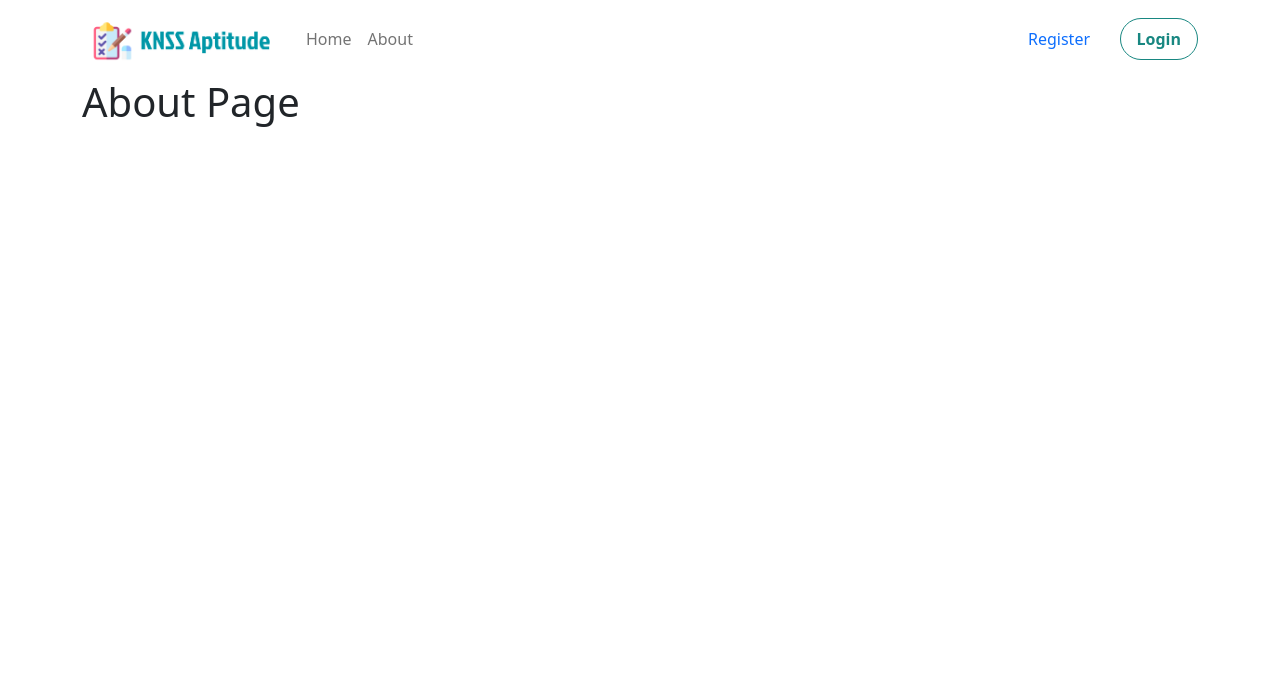
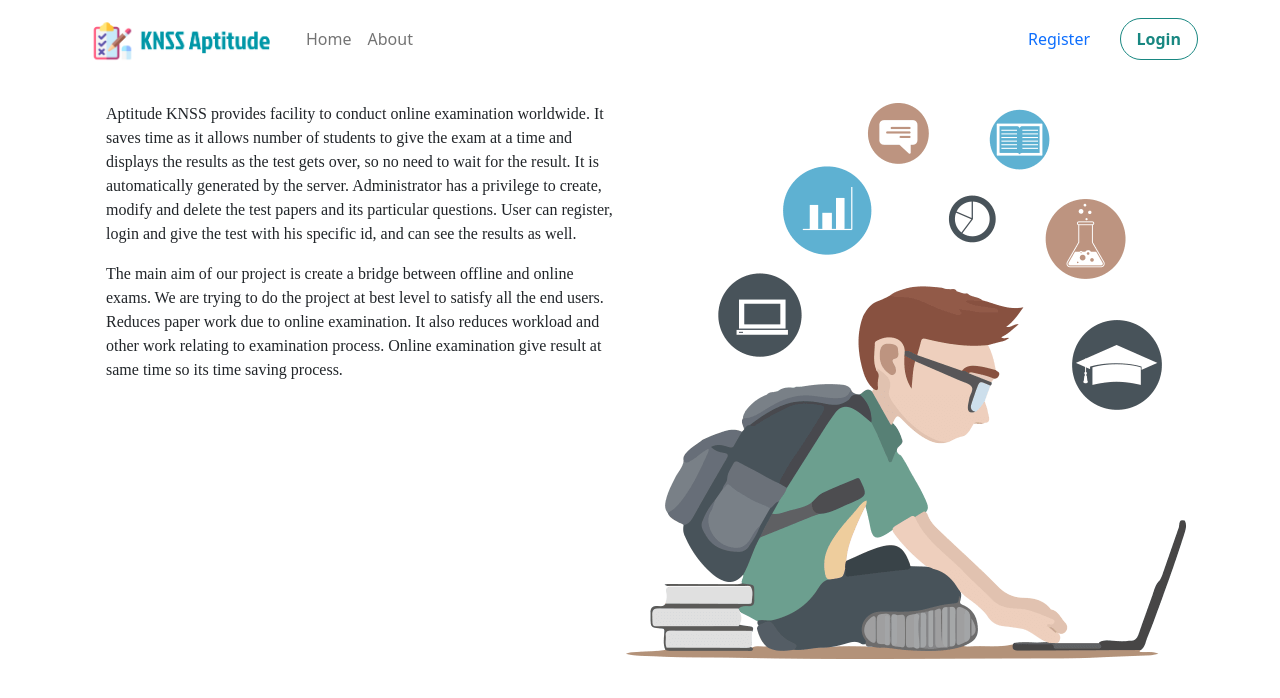
Before and after one commit to VKrishna2090/KNSS-Aptitude, a Flask app: page /about in a window 1280 px wide. Shown: the top 698 px of the page. Run offline with Flask 2, Linux system fonts and the light colour scheme; some libraries are stand-ins or nearby versions.

Commit message:
Update 3

```diff
--- a/templates/about.html
+++ b/templates/about.html
@@ -1,4 +1,26 @@
 {% extends "layout.html" %}
 {% block content %}
-    <h1>About Page</h1>
+    <br>
+    <div class="container-fluid">
+        <img src="static/uploads/about_content.png" class="img-fluid" alt="Content1" align="right">
+    </div>
+    <div class="container-fluid">
+        <div class="row">
+            <div class="col-md-12">
+                <div class="jumbotron">
+                    <p style="font-family:raleway">
+                        Aptitude KNSS provides facility to conduct online examination worldwide. It saves time as it allows number of students to
+                        give the exam at a time and displays the results as the test gets over, so no need to wait for the result. It is
+                        automatically generated by the server. Administrator has a privilege to create, modify and delete the test papers and its
+                        particular questions. User can register, login and give the test with his specific id, and can see the results as well.
+                    </p>
+                    <p style="font-family:raleway">
+                        The main aim of our project is create a bridge between offline and online exams. We are trying to do the project at best
+                        level to satisfy all the end users. Reduces paper work due to online examination. It also reduces workload and other work
+                        relating to examination process. Online examination give result at same time so its time saving process.
+                    </p>
+                </div>
+            </div>
+        </div>
+    </div>
 {% endblock %}
--- a/templates/layout.html
+++ b/templates/layout.html
@@ -10,7 +10,7 @@
 </head>
 <body>
     <style>
-      #logo {
+      #logo{
         display: block;
         max-width: 100%;
         height: auto;
@@ -61,7 +61,7 @@
             </ul>
           </div>
         </div>
-      </nav>
+    </nav>
 
 
     <div class="container">
--- a/templates/login.html
+++ b/templates/login.html
@@ -22,7 +22,7 @@
             <br>
             <div class="border-top pt-3">
                 <small class="text-muted">
-                    Don't Have An Account? <a class="ml-2" href="{{ url_for('register') }}">Register now</a>
+                    Don't have an account? <a class="ml-2" href="{{ url_for('register') }}">Register now</a>
                 </small>
             </div>
         </div>
--- a/templates/register.html
+++ b/templates/register.html
@@ -31,7 +31,7 @@
             <br>
             <div class="border-top pt-3">
                 <small class="text-muted">
-                    Already Have An Account? <a class="ml-2" href="{{ url_for('login') }}">Login now</a>
+                    Already have an account? <a class="ml-2" href="{{ url_for('login') }}">Login now</a>
                 </small>
             </div>
             <br><br>
```
Also changed, not shown: static/uploads/about_content.png (added).
